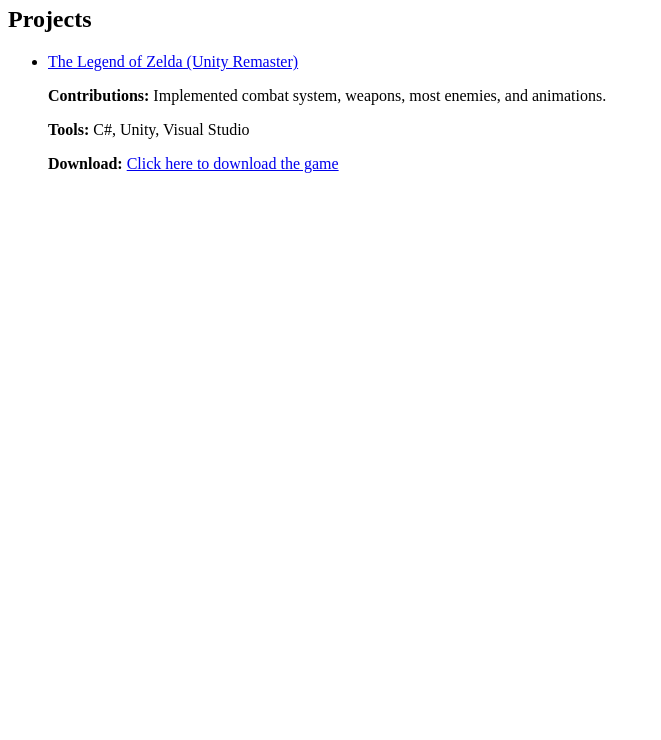
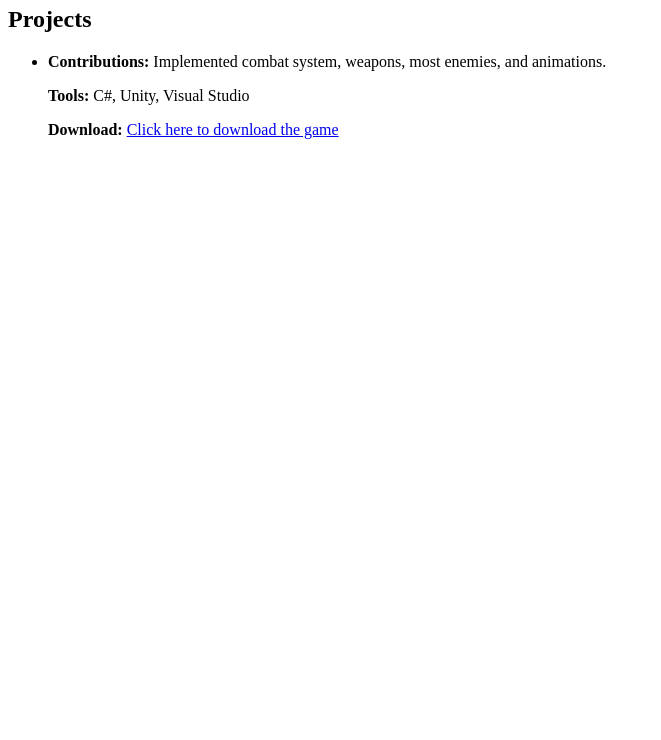
Before and after one commit to TatianaBlurton/portfolio, a plain HTML site: page index.html in a window 1280 px wide. Shown: the part 60-800 px from the top of the page, without its empty margins (0-661 px from the left). Drawn offline with Linux system fonts and the light colour scheme.

Commit message:
Update index.html

```diff
--- a/index.html
+++ b/index.html
@@ -4,9 +4,6 @@
   <h2>Projects</h2>
   <ul>
     <li>
-      <a href="https://cdn.destructoid.com//ul/317824-zelda%20memes.jpg">
-        The Legend of Zelda (Unity Remaster)
-      </a>
       <p><strong>Contributions:</strong> Implemented combat system, weapons, most enemies, and animations.</p>
       <p><strong>Tools:</strong> C#, Unity, Visual Studio</p>
       <p>
```
